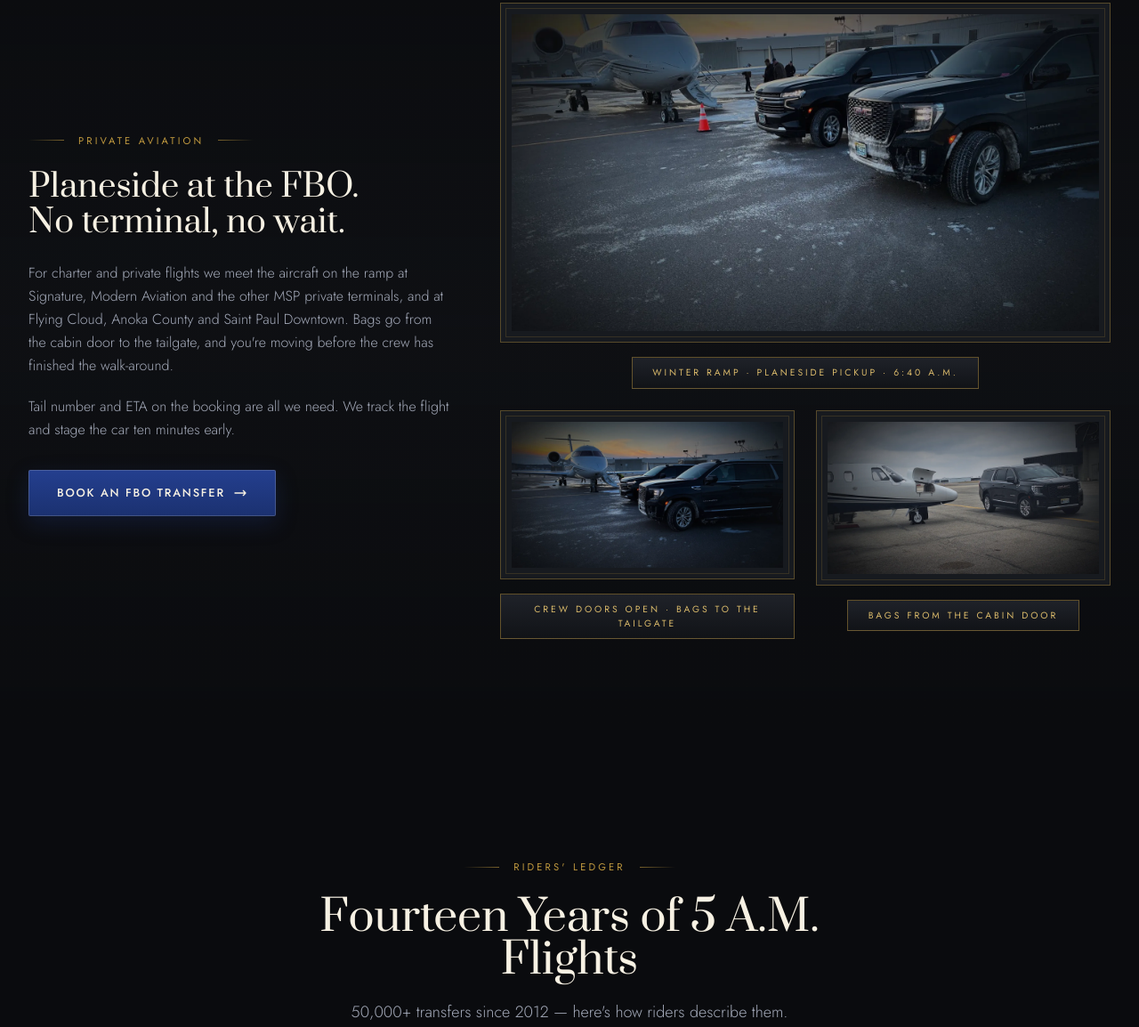
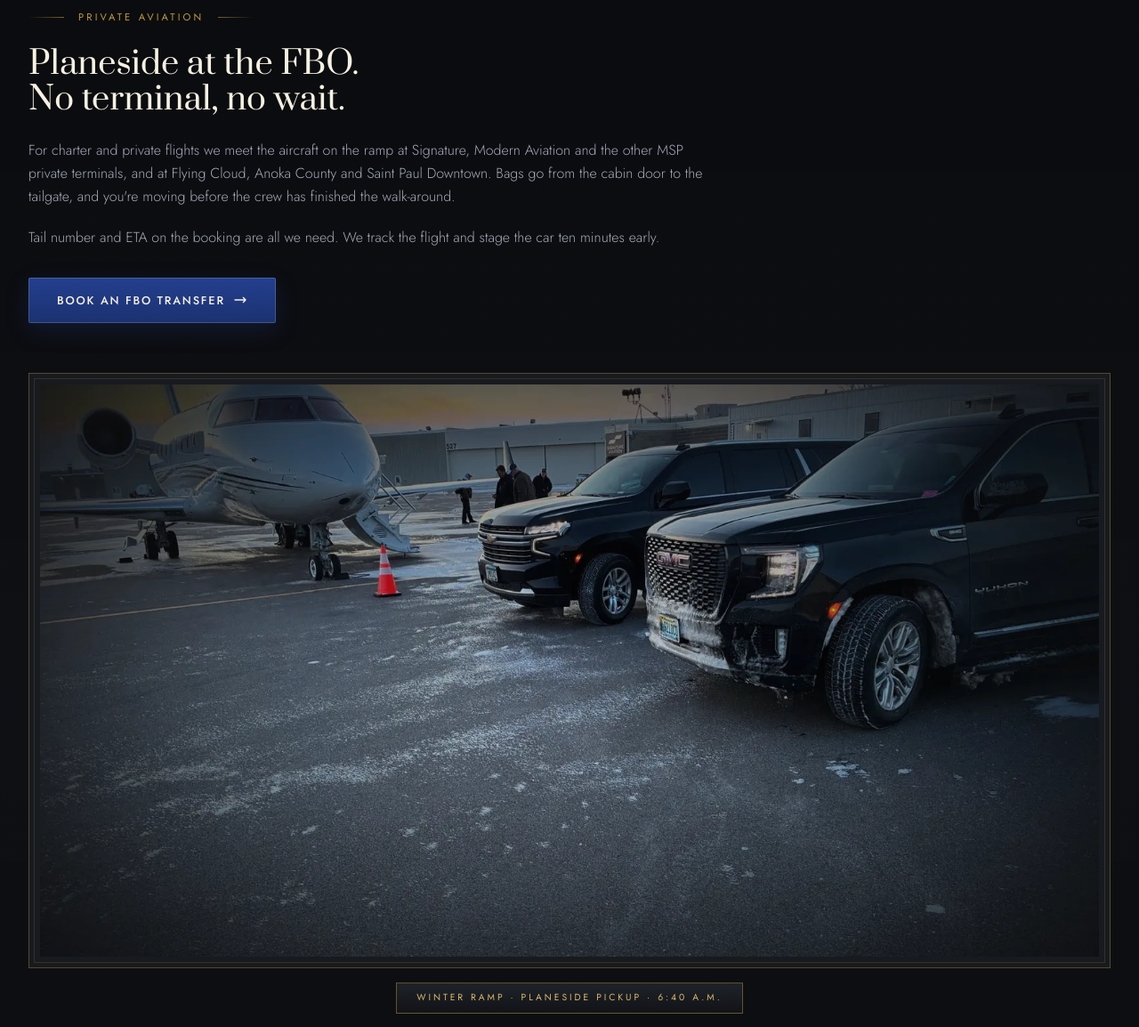
Before and after one commit to abduljabar5/MSP-Chauffeur-Service, a website: page index.html in a window 1280 px wide. Shown: the part 5143-6297 px from the top of the page at 89% size. Drawn offline with nearby package versions, Linux system fonts and the light colour scheme; some packages are replaced by stand-ins of ours.

Commit message:
Home: private aviation photos full width

```diff
--- a/index.html
+++ b/index.html
@@ -781,8 +781,8 @@
         <!-- ================= PRIVATE AVIATION ================= -->
         <section class="py-24 lg:py-28 bg-gradient-to-b from-lacquer-950 via-lacquer-900/60 to-lacquer-950 border-t border-brass-400/10" id="private-aviation">
             <div class="container mx-auto px-6 lg:px-8">
-                <div class="grid lg:grid-cols-12 gap-10 lg:gap-14 items-center">
-                    <div class="lg:col-span-5 reveal">
+                <div class="max-w-3xl mb-14 reveal">
+                    <div>
                         <div class="eyebrow mb-6">Private Aviation</div>
                         <h2 class="text-3xl lg:text-4xl font-display text-ivory-100 mb-6 leading-snug">Planeside at the FBO.<br>No terminal, no wait.</h2>
                         <p class="text-lacquer-300 font-light leading-relaxed mb-5">
@@ -798,7 +798,8 @@
                             <svg class="w-4 h-4" fill="none" stroke="currentColor" viewBox="0 0 24 24"><path stroke-linecap="round" stroke-linejoin="round" stroke-width="2" d="M17 8l4 4m0 0l-4 4m4-4H3"/></svg>
                         </a>
                     </div>
-                    <div class="lg:col-span-7 grid sm:grid-cols-2 gap-6">
+                    </div>
+                <div class="grid sm:grid-cols-2 gap-8 lg:gap-10">
                         <div class="sm:col-span-2"><div class="relative reveal">
                         <div class="plate p-3 bg-lacquer-850"><img src="images/photos/fbo-sunrise.webp" alt="Two black SUVs staged beside a private jet at sunrise on a winter ramp at a Minneapolis FBO" class="block w-full" width="1600" height="900" loading="lazy"></div>
                         <div class="mt-4 text-center"><span class="caption-plate">Winter Ramp · Planeside Pickup · 6:40 A.M.</span></div>
```
